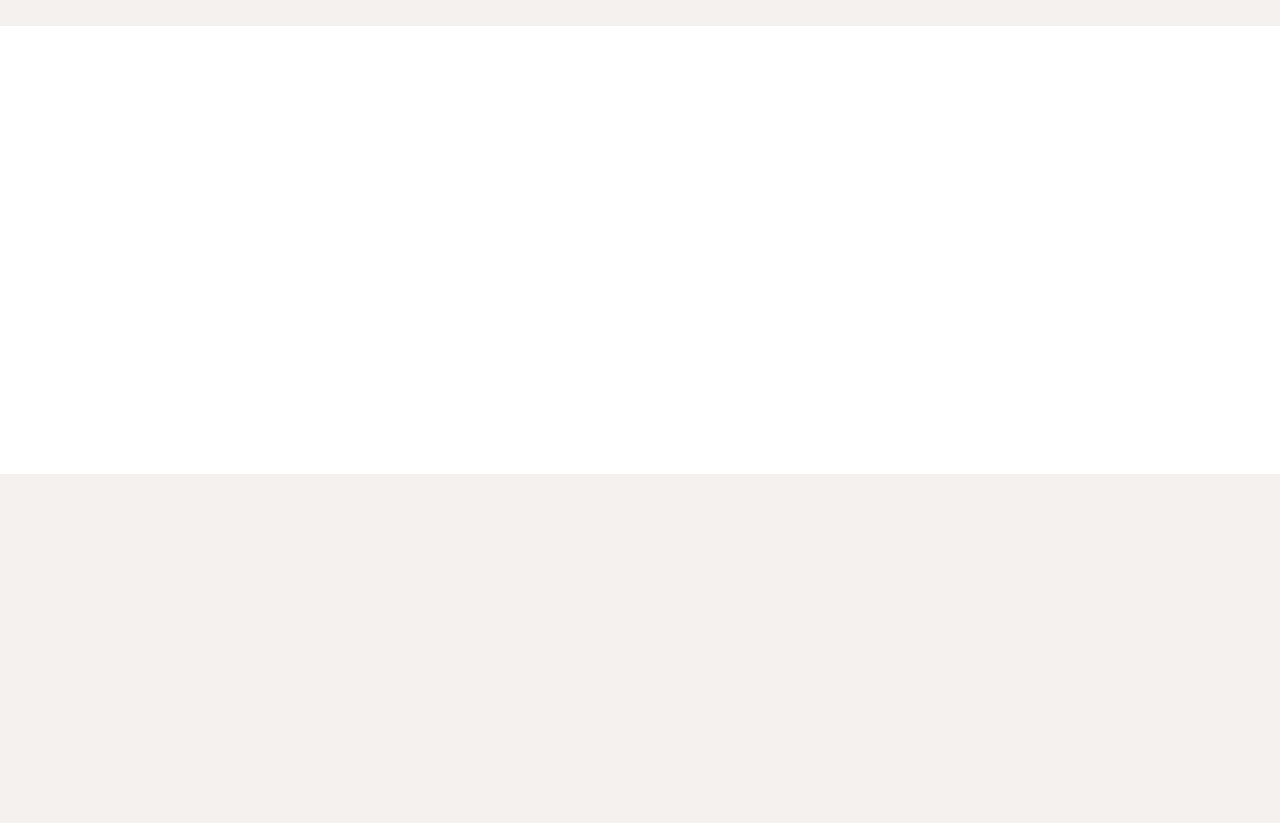
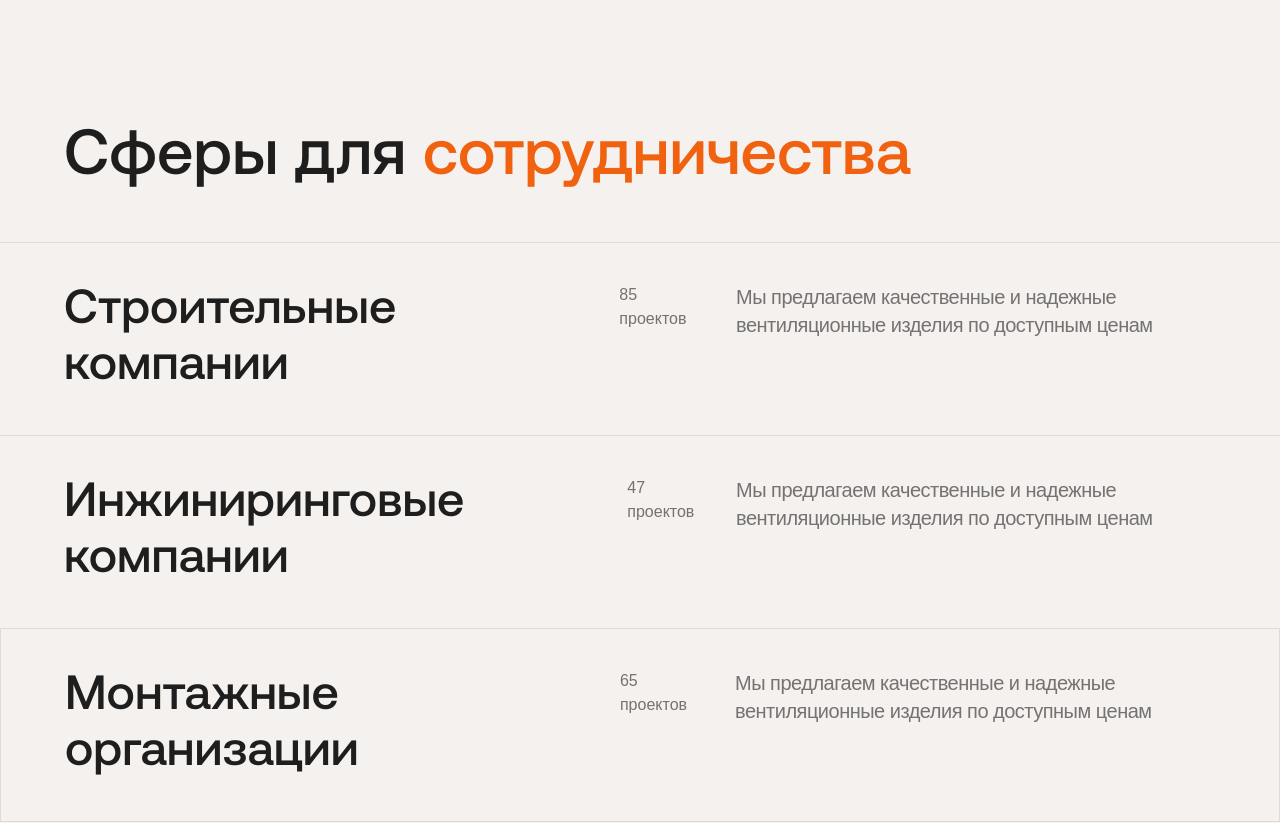
Before and after one commit to kinnaamf/art-klimat-vue, a Vue app: page / in a window 1280 px wide. Shown: the part 5400-6223 px from the top of the page. Built offline with nearby package versions, Linux system fonts and the light colour scheme; a web font is replaced by a local one.

Commit message:
feat: add partnership section

```diff
--- a/src/App.vue
+++ b/src/App.vue
@@ -14,6 +14,7 @@ import FeatureSection from "@/components/sections/FeatureSection.vue";
 import ProductionSection from "@/components/sections/ProductionSection.vue";
 
 import Section from "@/components/Section.vue";
+import PartnershipSection from "@/components/sections/PartnershipSection.vue";
 
 const sections = [
   { component: HeroSection, background: '#3e4041', spacing: 'hero' },
@@ -21,6 +22,7 @@ const sections = [
   { component: ServiceSection, spacing: 'md' },
   { component: AdditionalInfo, spacing: 'custom' },
   { component: ProductionSection, spacing: 'md' },
+  { component: PartnershipSection, spacing: 'md', fullWidth: true },
   { component: ProductsSection, background: '#ffffff', spacing: 'product' },
   { component: ProjectsSection, background: '#ffffff', spacing: 'alt' },
   { component: AboutSection, spacing: 'lg' },
--- /dev/null
+++ b/src/components/sections/PartnershipSection.vue
@@ -0,0 +1,48 @@
+<script setup lang="ts">
+
+import SectionTitle from "@/components/SectionTitle.vue";
+
+const partnershipList = [
+  {
+    title: 'Строительные компании',
+    count: 85,
+    description: 'Мы предлагаем качественные и надежные вентиляционные изделия по доступным ценам',
+  },
+  {
+    title: 'Инжиниринговые компании',
+    count: 47,
+    description: 'Мы предлагаем качественные и надежные вентиляционные изделия по доступным ценам',
+  },
+  {
+    title: 'Монтажные организации',
+    count: 65,
+    description: 'Мы предлагаем качественные и надежные вентиляционные изделия по доступным ценам',
+  },
+]
+</script>
+
+<template>
+  <div>
+    <SectionTitle class="px-16">Сферы для <span class="text-orange">сотрудничества</span></SectionTitle>
+
+    <div class="mt-12">
+      <div
+          v-for="(item, idx) in partnershipList"
+          class="border-t border-darkgray/10 py-10"
+          :class="idx === partnershipList.length - 1 ? 'border' : ''"
+      >
+        <div class="flex justify-between gap-8 px-16">
+          <div class="flex items-start gap-4">
+            <h2 class="h2">{{ item.title }}</h2>
+            <span class="text-1">{{ item.count }} проектов</span>
+          </div>
+          <span class="text-big max-w-[480px]">{{ item.description }}</span>
+        </div>
+      </div>
+    </div>
+  </div>
+</template>
+
+<style scoped lang="postcss">
+
+</style>
```
